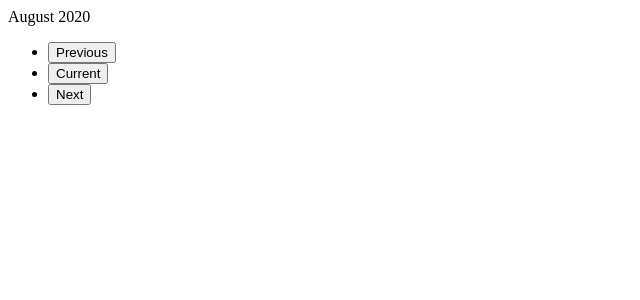
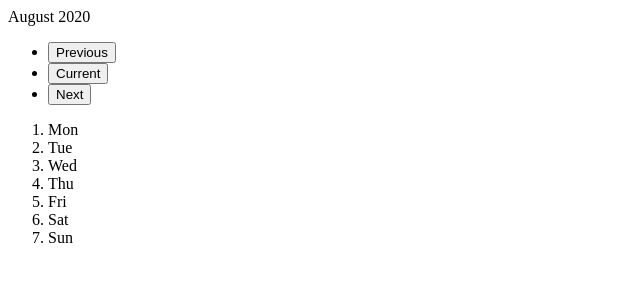
Before and after one commit to Cjameek/vue-simple-calendar, a Vue app: page / in a window 1280 px wide. Shown: the top 300 px of the page, without its empty margins (0-640 px from the left). Built offline with nearby package versions, Linux system fonts and the light colour scheme.

Commit message:
Import CalendarWeekdays

```diff
--- a/src/components/CalendarMonth.vue
+++ b/src/components/CalendarMonth.vue
@@ -11,7 +11,7 @@
       />
     </div>
 
-    <!-- <CalendarWeekdays/> -->
+    <CalendarWeekdays/>
 
     <ol>
       <!-- <CalendarMonthDayItem/> -->
@@ -26,6 +26,7 @@ import weekOfYear from "dayjs/plugin/weekOfYear";
 
 import CalendarDateSelected from './CalendarDateSelected';
 import CalendarDatePagination from './CalendarDatePagination';
+import CalendarWeekdays from './CalendarWeekdays';
 
 dayjs.extend(weekday);
 dayjs.extend(weekOfYear);
@@ -34,7 +35,8 @@ export default {
   name: 'CalendarMonth',
   components: {
     CalendarDateSelected,
-    CalendarDatePagination
+    CalendarDatePagination,
+    CalendarWeekdays
   },
   data() {
     return {
```
